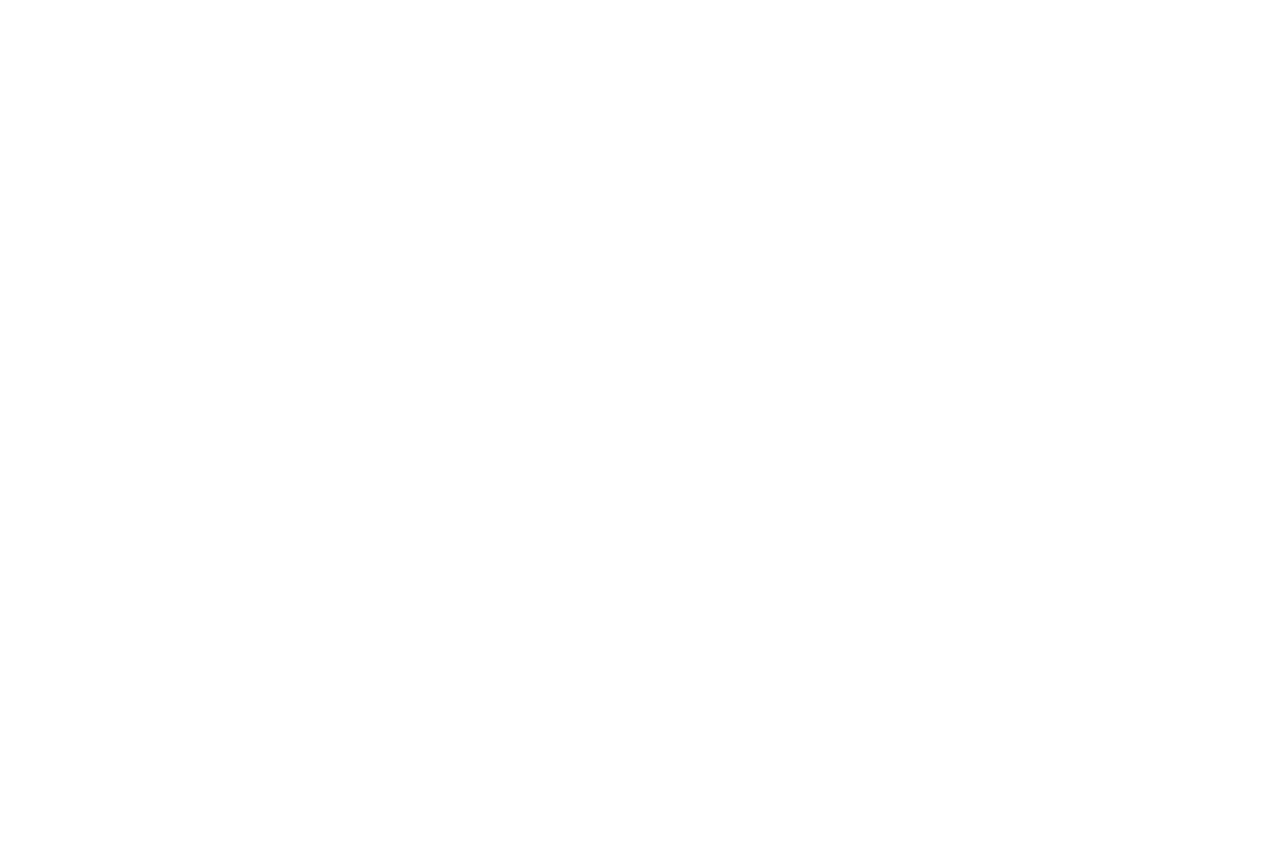
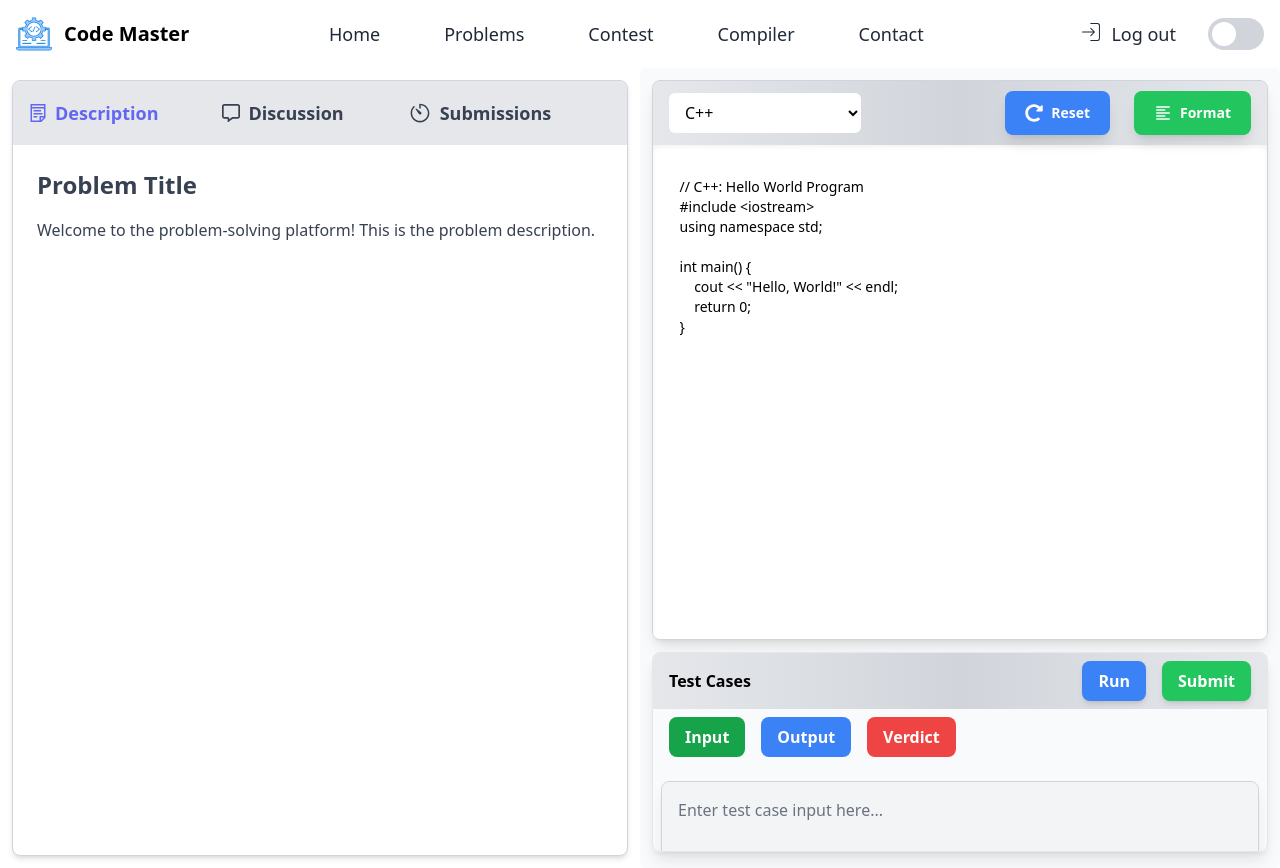
Before and after one commit to sh1vaReddy/online-judge, a React (Vite) app in the folder frontend/: page /problem/1 in a window 1280 px wide. Before the commit this address had no page. Before the commit the page ends 800 px from the top, so only its background shows below. Built offline with nearby package versions, Linux system fonts and the light colour scheme.

Commit message:
test case ui

```diff
--- a/frontend/src/App.jsx
+++ b/frontend/src/App.jsx
@@ -18,9 +18,9 @@
             <Route path="/" element={<Layout/>}>
               <Route path="/" element={<Home />} />
               <Route path="/sing" element={<Login />} />
-              <Route path="/problem" element={<Problem/>} />
+              <Route path="/create/problem" element={<Problem/>} />
               <Route path='/compiler'element={<Compiler/>}/>
-
+              <Route path='/problem/:id' element={<Editor/>}/>
             </Route>
           </Routes>
         </Suspense>
--- a/frontend/src/components/Home/ProblemList.jsx
+++ b/frontend/src/components/Home/ProblemList.jsx
@@ -1,4 +1,8 @@
+import {useNavigate} from 'react-router-dom';
+
 const ProblemList = () => {
+
+  const nav=useNavigate();
   // Generate 1000 mock problems with status
   const problems = Array.from({ length: 1000 }, (_, index) => ({
     number: index + 1,          // Problem number
@@ -6,6 +10,11 @@
     difficulty: index % 3 === 0 ? 'Easy' : index % 3 === 1 ? 'Medium' : 'Hard', // Difficulty
     status: index % 3 === 0 ? 'Solved' : index % 3 === 1 ? 'Unsolved' : 'In Progress', // Status
   }));
+
+  const handleRowclick = (id) =>
+  {
+    nav(`/problem/${id}`);
+  }
 
   return (
     <div>
@@ -21,7 +30,9 @@
         </thead>
         <tbody>
           {problems.map((problem) => (
-            <tr key={problem.number} className="border-b dark:border-gray-700">
+            <tr key={problem.number} className="border-b dark:border-gray-700"
+            onClick={()=>handleRowclick(problem.number)}
+            >
               <td className="px-4 py-2">{problem.number}</td>
               <td className="px-4 py-2">{problem.title}</td>
               <td className={`px-4 py-2 ${problem.difficulty === 'Easy' ? 'text-green-500' : problem.difficulty === 'Medium' ? 'text-yellow-500' : 'text-red-500'}`}>
@@ -29,9 +40,11 @@
               </td>
               <td className={`px-4 py-2 ${problem.status === 'Solved' ? 'text-green-500' : problem.status === 'Unsolved' ? 'text-red-500' : 'text-yellow-500'}`}>
                 {problem.status}
+
               </td>
             </tr>
-          ))}
+          )
+          )}
         </tbody>
       </table>
     </div>
--- a/frontend/src/components/Problem/Editor.jsx
+++ b/frontend/src/components/Problem/Editor.jsx
@@ -21,7 +21,7 @@
         <div className="w-1/2 p-3 h-full">
           <Problem theme={theme} />
         </div>
-        <div className="w-1/2 p-3 h-full">
+        <div className="w-1/2 p-3 h-full bg-gray-50 rounded-md dark:bg-gray-900">
           <Playground theme={theme} />
         </div>
       </div>
--- a/frontend/src/components/Problem/Playground.jsx
+++ b/frontend/src/components/Problem/Playground.jsx
@@ -3,6 +3,7 @@
 import { MdFormatAlignLeft } from "react-icons/md";
 
 const Playground = ({ theme }) => {
+  const [activeTab, setactiveTab] = useState("Input");
   // Default boilerplate code for each language
   const defaultCode = {
     cpp: `
@@ -43,6 +44,35 @@
     setCode(defaultCode[newLanguage]);
   };
 
+  const renderTabContent = () => {
+    if (activeTab == "Input") {
+      return (
+        <textarea
+          className="w-full rounded-lg p-4 mt-2 bg-gray-100 dark:bg-gray-800 border border-gray-300 dark:border-gray-600 focus:outline-none focus:ring-2 focus:ring-indigo-500 resize-none shadow-lg transition-all placeholder-gray-500 dark:placeholder-gray-400 text-black dark:text-white"
+          placeholder="Enter test case input here..."
+        />
+      );
+    }
+    else if(activeTab=="Output")
+    {
+      return(
+        <textarea
+        className="w-full rounded-lg p-4 mt-2 bg-gray-100 dark:bg-gray-800 border border-gray-300 dark:border-gray-600 focus:outline-none focus:ring-2 focus:ring-indigo-500 resize-none shadow-lg transition-all placeholder-gray-500 dark:placeholder-gray-400 text-black dark:text-white"
+        placeholder="Output appear here..."
+      />
+      )
+    }
+    else if(activeTab=="Verdict")
+    {
+      return(
+        <textarea
+        className="w-full rounded-lg p-4 mt-2 bg-gray-100 dark:bg-gray-800 border border-gray-300 dark:border-gray-600 focus:outline-none focus:ring-2 focus:ring-indigo-500 resize-none shadow-lg transition-all placeholder-gray-500 dark:placeholder-gray-400 text-black dark:text-white"
+        placeholder="Verdict will apperar here..."
+      />
+      )
+    }
+  };
+
   // Language options for the dropdown menu
   const languageOptions = [
     { label: "JavaScript", value: "javascript" },
@@ -74,8 +104,9 @@
   const currentTheme = themes[theme] || themes.dark; // Default to dark theme
 
   return (
+    <div>
       <div
-      className={`rounded-lg border shadow-lg overflow-hidden h-full ${currentTheme.container}`}
+        className={`rounded-lg border shadow-lg overflow-hidden h-[70vh] ${currentTheme.container}`}
       >
         {/* Header Section */}
         <div
@@ -134,6 +165,52 @@
           />
         </div>
       </div>
+      <div className="mt-3 h-[25vh] rounded-lg border shadow-lg overflow-auto">
+        <div
+          className={`flex justify-between items-center px-4 py-2 ${currentTheme.header}`}
+        >
+          <h2 className="font-semibold">Test Cases</h2>
+          <div className="flex gap-4">
+            <button
+              className={`px-4 py-2 font-semibold rounded-lg shadow-md transition-transform transform hover:scale-105 focus:outline-none focus:ring-2 focus:ring-blue-500 ${currentTheme.buttonReset}`}
+              onClick={() => alert("Running test cases...")}
+            >
+              Run
+            </button>
+            <button
+              className={`px-4 py-2 font-semibold rounded-lg shadow-md transition-transform transform hover:scale-105 focus:outline-none focus:ring-2 focus:ring-green-500 ${currentTheme.buttonFormat}`}
+              onClick={() => alert("Submitting test cases...")}
+            >
+              Submit
+            </button>
+          </div>
+        </div>
+
+        <div className="flex gap-4 px-4 py-2">
+          <button
+            className={`px-4 py-2 rounded-lg  ${activeTab === "Input" ? "bg-green-600" : "bg-green-500"} bg-green-500 text-white font-semibold hover:bg-green-600 focus:outline-none`}
+            onClick={() => setactiveTab("Input")}
+          >
+            Input
+          </button>
+          <button
+            className={`px-4 py-2 rounded-lg ${activeTab === "Output" ? "bg-blue-600" : "bg-blue-500"} text-white font-semibold hover:bg-blue-600 focus:outline-none`}
+            onClick={() => setactiveTab("Output")}
+          >
+            Output
+          </button>
+          <button
+            className={`px-4 py-2 rounded-lg ${activeTab==="Verdict" ? "bg-red-600" : "bg-red-500"} text-white font-semibold hover:bg-red-600 focus:outline-none`}
+            onClick={() => setactiveTab("Verdict")}
+          >
+            Verdict
+          </button>
+        </div>
+        <div className="p-2">
+         {renderTabContent()}
+        </div>
+      </div>
+    </div>
   );
 };
 
--- a/frontend/src/components/Problem/Problem.jsx
+++ b/frontend/src/components/Problem/Problem.jsx
@@ -2,9 +2,12 @@
 import { GrNotes } from "react-icons/gr";
 import { FaRegMessage } from "react-icons/fa6";
 import { IoIosTimer } from "react-icons/io";
+import { useParams } from 'react-router-dom';
 
 const Problem = ({ theme }) => {
   const [activeTab, setActiveTab] = useState("description");
+  const{id}=useParams();
+  console.log(id);
 
   // Define default themes (light and dark)
   const themes = {
```
Lines whose indentation alone changed are shown as unchanged.
